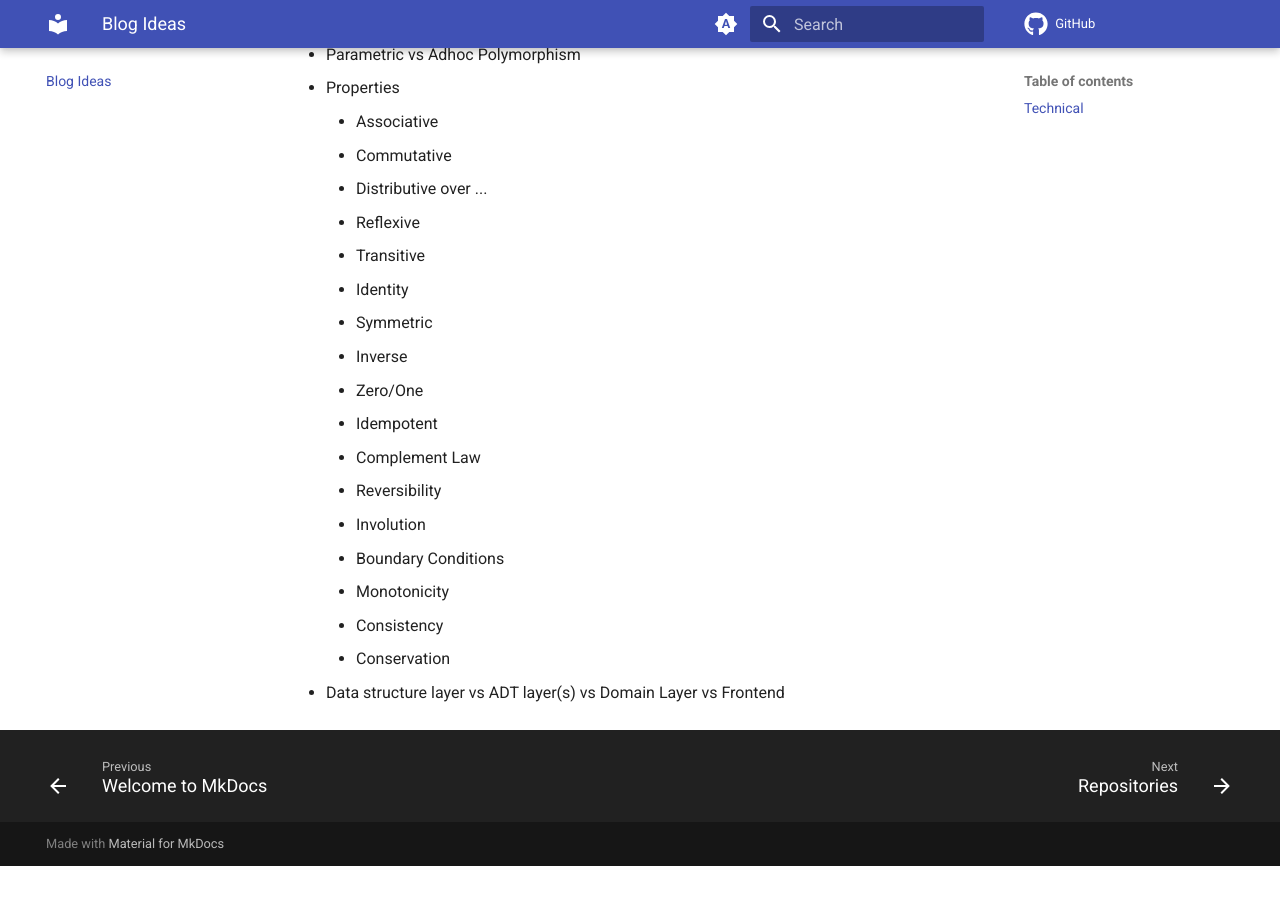
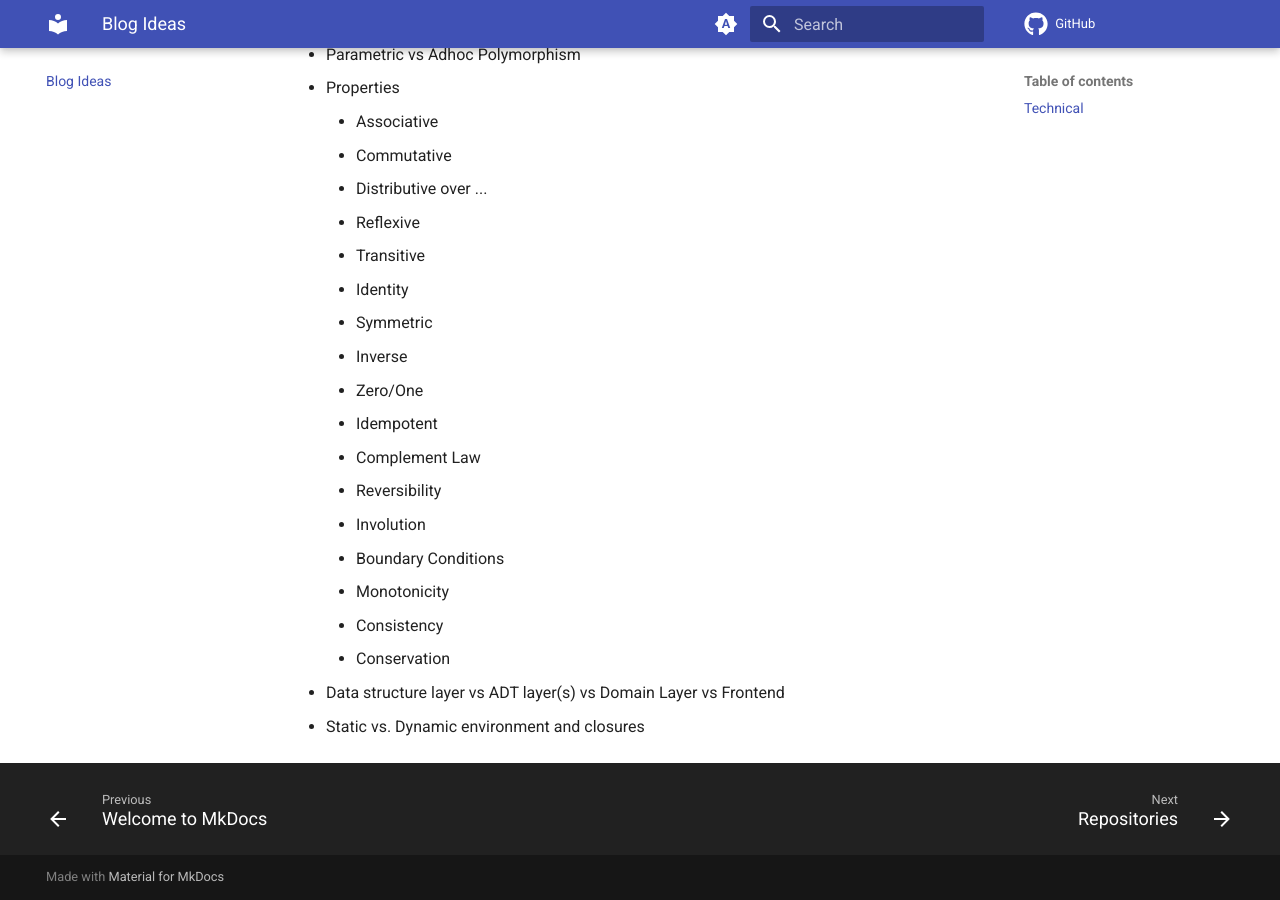
Before and after one commit to solvex-software/solvex-internal-documentation, an MkDocs documentation site: the page built from docs/blog-ideas.md, in a window 1280 px wide and 900 px high, scrolled down 1707 px. Built offline with MkDocs 1.6.1 and Material for MkDocs 9.7.7, drawn with Linux system fonts in a browser that asks for light colours; comment, search, counter and statistics services are not loaded; before the commit the page ends 2573 px from its top, so only the background shows below that.

Commit message:
Update blog-ideas.md

```diff
--- a/docs/blog-ideas.md
+++ b/docs/blog-ideas.md
@@ -64,3 +64,4 @@
     - Consistency
     - Conservation
 - Data structure layer vs ADT layer(s) vs Domain Layer vs Frontend
+- Static vs. Dynamic environment and closures
```
